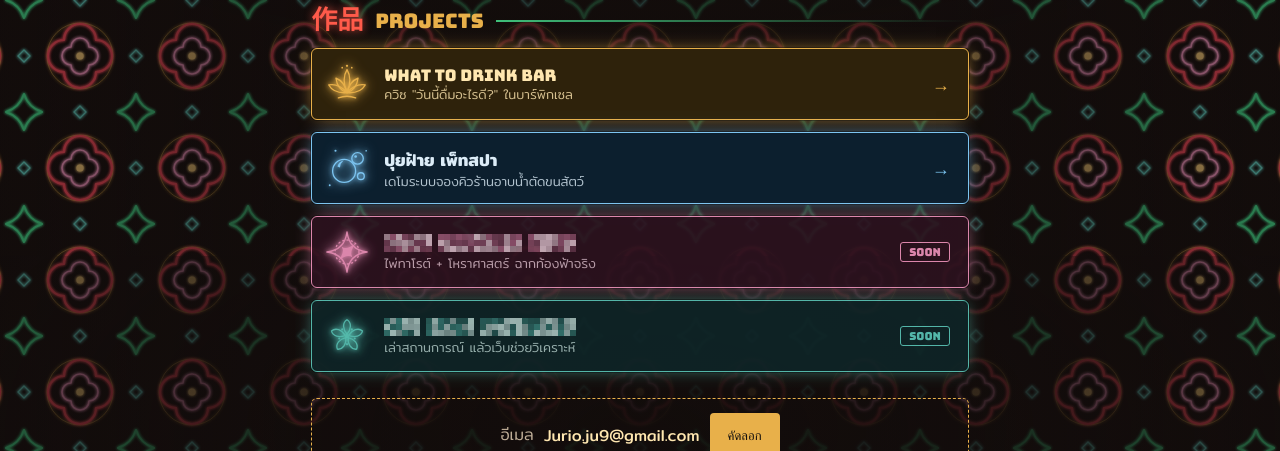
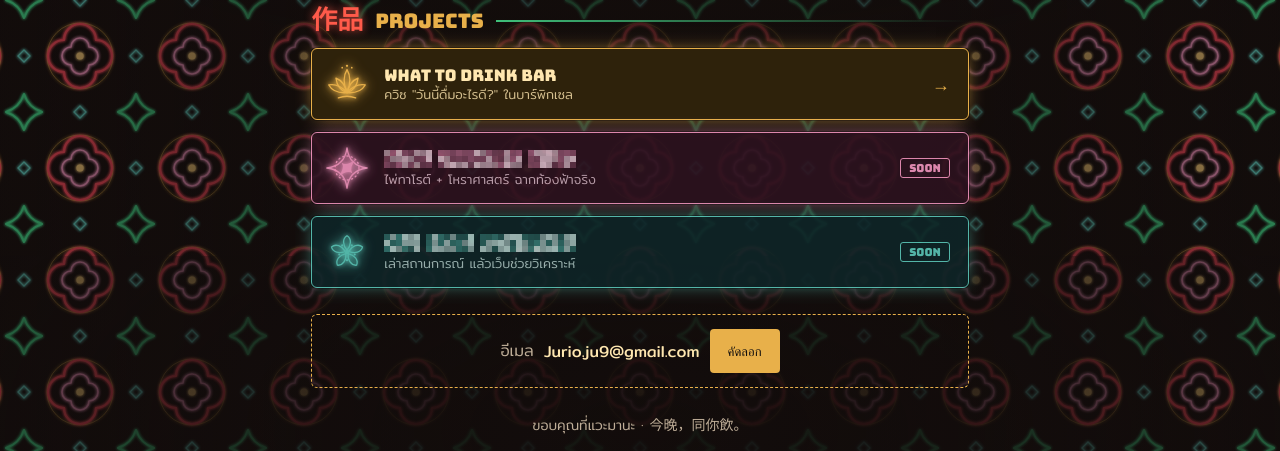
Before and after one commit to Jumeanu/meilin-links, a plain HTML site: page index.html in a window 1280 px wide. Shown: the part 1344-1795 px from the top of the page. Drawn offline with Linux system fonts and the light colour scheme.

Commit message:
Point the Portfolio link at the Puifai Pet Spa demo instead of a separate project card
Co-Authored-By: Claude Opus 5.5 <noreply@anthropic.com>
Claude-Session: https://claude.ai/code/session_01BY9UcLVgVaqr6DJEkyarAv

```diff
--- a/index.html
+++ b/index.html
@@ -47,7 +47,7 @@ h2::after{content:"";flex:1;height:2px;background:linear-gradient(90deg,#3fbf7a,
 .btn{position:relative;display:flex;align-items:center;gap:14px;min-height:68px;padding:12px 18px 12px 12px;text-decoration:none;border-radius:6px;background:var(--bg);color:var(--fg);border:1.5px solid var(--ln);box-shadow:0 0 0 1px rgba(0,0,0,.4),0 0 18px -6px var(--ln);transition:transform .15s,box-shadow .15s}
 .btn:hover,.btn:focus-visible{transform:translateY(-2px);box-shadow:0 0 0 1px rgba(0,0,0,.4),0 0 26px -2px var(--ln);outline:none}
 .btn:focus-visible{outline:2px solid #e8b04a;outline-offset:3px}
-.r{--bg:#3a0d0c;--fg:#ffd9c9;--ln:#ff5a4a}.g{--bg:#0d2a1e;--fg:#d9f5e3;--ln:#3fbf7a}.y{--bg:#2e220b;--fg:#ffe7b0;--ln:#e8b04a}.p{--bg:#2e1220;--fg:#ffe0ee;--ln:#ff9cc8}.t{--bg:#0e2629;--fg:#d6f4ef;--ln:#5fd3c4}.b{--bg:#0c1f2e;--fg:#dcecf7;--ln:#7cc4f0}
+.r{--bg:#3a0d0c;--fg:#ffd9c9;--ln:#ff5a4a}.g{--bg:#0d2a1e;--fg:#d9f5e3;--ln:#3fbf7a}.y{--bg:#2e220b;--fg:#ffe7b0;--ln:#e8b04a}.p{--bg:#2e1220;--fg:#ffe0ee;--ln:#ff9cc8}.t{--bg:#0e2629;--fg:#d6f4ef;--ln:#5fd3c4}
 .orn{width:46px;height:46px;flex:none;color:var(--ln);filter:drop-shadow(0 0 2px var(--ln)) drop-shadow(0 0 6px var(--ln));overflow:visible}
 .orn .o,.orn .o path,.orn .o circle{fill:none;stroke:currentColor;stroke-width:1.4;stroke-linejoin:round;stroke-linecap:round}
 .orn .f,.orn .f path,.orn .f circle{fill:currentColor;stroke:none}
@@ -142,13 +142,13 @@ const I18N={
  th:{scene:'เลานจ์บาร์เซี่ยงไฮ้ยามดึกแบบพิกเซลอาร์ตมุมไอโซเมตริก: พื้นหินอ่อนลายตารางขาวดำ ผนังไม้วอลนัทขอบทอง บาร์หนังแดงกับตู้ขวดซุ้มโค้งไฟแดง ฉากฉลุจีนแสงเขียว เวทีม่านกำมะหยี่แดงกรอบทองกับโคมแดง ต้นปาล์มและเฟิร์น คู่รักเต้นสวิงกลางห้องใต้สปอตไลต์ บาร์เทนเดอร์หลังบาร์ นักร้องกับนักเปียโนบนเวที ป้าย 美琳酒吧 และ 今晚飲咩',
   sub:'คืนนี้ ดื่มกับเธอ',hint:'แตะตัวละครหรือปุ่มเพื่อเปลี่ยนท่า',pause:'หยุดอนิเมชัน',play:'เล่นอนิเมชัน',music:'เพลงคลอ',
   c_b5:'บาร์เทนเดอร์',c_p3:'นักเปียโน',c_s1:'นักร้อง',c_couple:'คู่รัก',c_meana:'ผู้หญิง',c_bf:'ผู้ชาย',pz:'หยุด',pl:'เล่น',
-  l_pf:'รวมผลงานดีไซน์และระบบที่ทำ',l_gh:'โค้ดและโปรเจกต์เว็บ',p_bar:'ควิซ "วันนี้ดื่มอะไรดี?" ในบาร์พิกเซล',n_pf:'ปุยฝ้าย เพ็ทสปา',p_pf:'เดโมระบบจองคิวร้านอาบน้ำตัดขนสัตว์',
+  l_pf:'รวมผลงานดีไซน์และระบบที่ทำ',l_gh:'โค้ดและโปรเจกต์เว็บ',p_bar:'ควิซ "วันนี้ดื่มอะไรดี?" ในบาร์พิกเซล',
   hid:'ชื่อยังเป็นความลับ',p_ftd:'ไพ่ทาโรต์ + โหราศาสตร์ ฉากท้องฟ้าจริง',p_rf:'เล่าสถานการณ์ แล้วเว็บช่วยวิเคราะห์',soon:'SOON',
   email:'อีเมล',copy:'คัดลอก',copied:'คัดลอกแล้ว ✓',copyfail:'คัดลอกเองนะ',foot:'ขอบคุณที่แวะมานะ'},
  en:{scene:'A late-night Shanghai lounge in isometric pixel art: black-and-white marble checker floor, gold-trimmed walnut walls, a red leather bar with arched red-lit bottle cabinets, a Chinese lattice screen glowing green, a gold-framed stage with red velvet curtains and red lanterns, palms and ferns. Two lovers swing-dance under a spotlight, a bartender works the bar, a singer and a pianist play on stage. Neon signs read 美琳酒吧 and 今晚飲咩',
   sub:'Tonight, drinking with you.',hint:'Tap a character or a button to change the move',pause:'Pause animation',play:'Play animation',music:'Background music',
   c_b5:'Bartender',c_p3:'Pianist',c_s1:'Singer',c_couple:'Lovers',c_meana:'Lady',c_bf:'Gentleman',pz:'Pause',pl:'Play',
-  l_pf:'Design work and systems I’ve built',l_gh:'Code and web projects',p_bar:'A "What should I drink tonight?" quiz in a pixel bar',n_pf:'PUIFAI PET SPA',p_pf:'Booking system demo for a pet grooming shop',
+  l_pf:'Design work and systems I’ve built',l_gh:'Code and web projects',p_bar:'A "What should I drink tonight?" quiz in a pixel bar',
   hid:'Name under wraps',p_ftd:'Tarot + astrology under a real night sky',p_rf:'Describe a situation and the site helps you read it',soon:'SOON',
   email:'Email',copy:'Copy',copied:'Copied ✓',copyfail:'Copy it manually',foot:'Thanks for stopping by'}};
 let LANG=(()=>{try{const l=localStorage.getItem('lang');return l==='en'?'en':'th'}catch(e){return 'th'}})();
@@ -231,11 +231,10 @@ pp.addEventListener('click',()=>{paused=!paused;lab();});
 <script>
 {
 const links=[
- {t:'Portfolio',dk:'l_pf',z:'作',u:'#',k:'r'},
+ {t:'Portfolio',dk:'l_pf',z:'作',u:'./puifai-petspa/',k:'r'},
  {t:'GitHub',dk:'l_gh',z:'碼',u:'https://github.com/Jumeanu',k:'g'}];
 const projects=[
  {t:'WHAT TO DRINK BAR',dk:'p_bar',z:'飲',u:'./what-to-drink/',k:'y'},
- {tk:'n_pf',th:1,dk:'p_pf',z:'浴',u:'./puifai-petspa/',k:'b'},
  {hid:[4,7,4],seed:7,dk:'p_ftd',z:'星',soon:1,k:'p'},
  {hid:[3,4,8],seed:3,dk:'p_rf',z:'旗',soon:1,k:'t'}];
 
@@ -244,7 +243,6 @@ const ORN={
  '作':`<path class="o" d="M15 15A9 9 0 0 1 33 15A9 9 0 0 1 33 33A9 9 0 0 1 15 33A9 9 0 0 1 15 15Z"/><g class="f">${R('M24 12.5Q27.2 18.5 24 22Q20.8 18.5 24 12.5Z',4)}<circle cx="24" cy="24" r="1.7"/>${[[17,17],[31,17],[31,31],[17,31]].map(([x,y])=>`<circle cx="${x}" cy="${y}" r="1"/>`).join('')}</g>`,
  '碼':`<g class="f">${R('M24 3.5Q28.4 15 24 20Q19.6 15 24 3.5Z',4)}</g><g class="o">${[45,135,225,315].map(a=>`<path d="M24 11Q27 16.5 24 20.5Q21 16.5 24 11Z" transform="rotate(${a} 24 24)"/>`).join('')}</g><g class="f"><circle cx="24" cy="24" r="2.4"/>${[45,135,225,315].map(a=>`<circle cx="24" cy="7.5" r="1.1" transform="rotate(${a} 24 24)"/>`).join('')}</g>`,
  '飲':`<g class="o"><path d="M24 9Q30 19 24 33Q18 19 24 9Z"/><path d="M24 33Q14 30 12.5 18Q21 21 24 33Z"/><path d="M24 33Q34 30 35.5 18Q27 21 24 33Z"/><path d="M24 33Q10 34 5 25Q15 23 24 33Z"/><path d="M24 33Q38 34 43 25Q33 23 24 33Z"/><path d="M15 38.5Q24 35 33 38.5"/></g><g class="f"><circle cx="24" cy="5" r="1.2"/><circle cx="19" cy="7" r=".9"/><circle cx="29" cy="7" r=".9"/></g>`,
- '浴':`<g class="o"><circle cx="21" cy="27" r="12"/><circle cx="35" cy="14" r="6"/><circle cx="38.5" cy="32.5" r="3.5"/></g><g class="f"><path d="M14 22.5Q15.5 17.5 20.5 16Q16.8 19.5 16.6 23.6Z"/><circle cx="33" cy="12" r="1.4"/><circle cx="12" cy="6" r="1.1"/><circle cx="44" cy="6" r=".9"/><circle cx="6" cy="42" r="1"/></g>`,
  '星':`<g class="o"><path d="M24 3Q26.2 21.8 45 24Q26.2 26.2 24 45Q21.8 26.2 3 24Q21.8 21.8 24 3Z"/></g><g class="f"><path d="M24 11Q25.3 22.7 31.8 24Q25.3 25.3 24 37Q22.7 25.3 16.2 24Q22.7 22.7 24 11Z" transform="rotate(45 24 24)"/><circle cx="24" cy="24" r="2"/></g><g class="o"><circle cx="24" cy="24" r="12.5" stroke-dasharray="1.2 3.3"/></g>`,
  '旗':`<g class="o">${R('M24 22C19.5 17 19 10 24 7C29 10 28.5 17 24 22Z',5)}</g><g class="f"><circle cx="24" cy="24" r="2.3"/>${[36,108,180,252,324].map(a=>`<circle cx="24" cy="15.5" r="1.1" transform="rotate(${a} 24 24)"/>`).join('')}</g>`};
 const orn=z=>`<svg class="orn" viewBox="0 0 48 48" aria-hidden="true">${ORN[z]}</svg>`;
```
